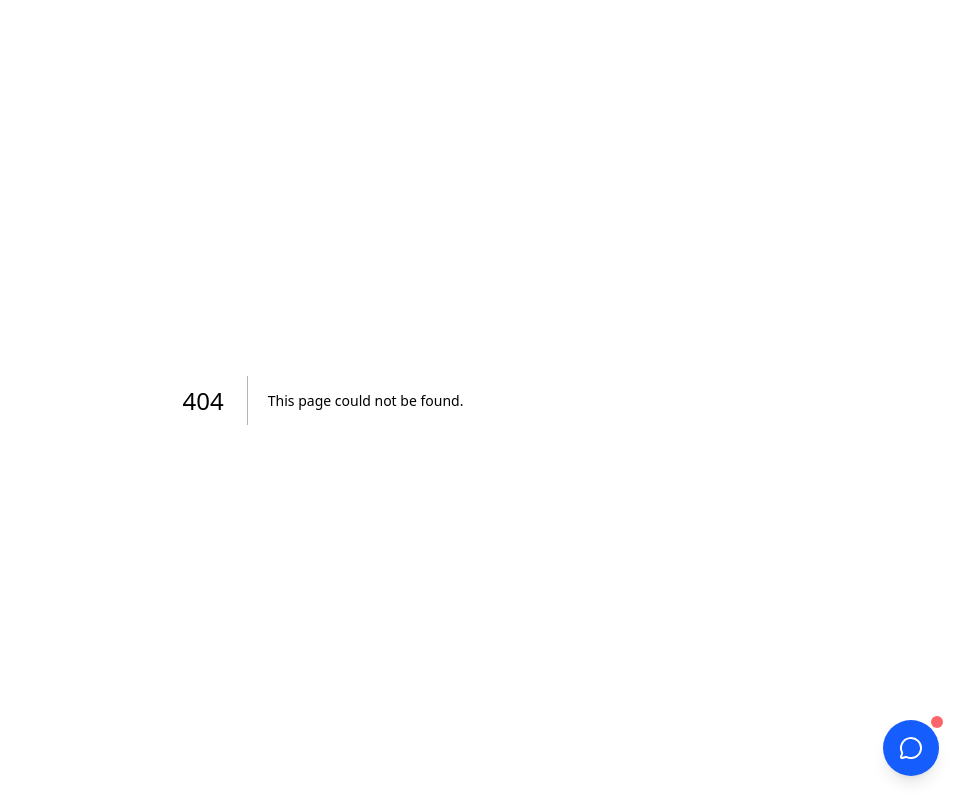
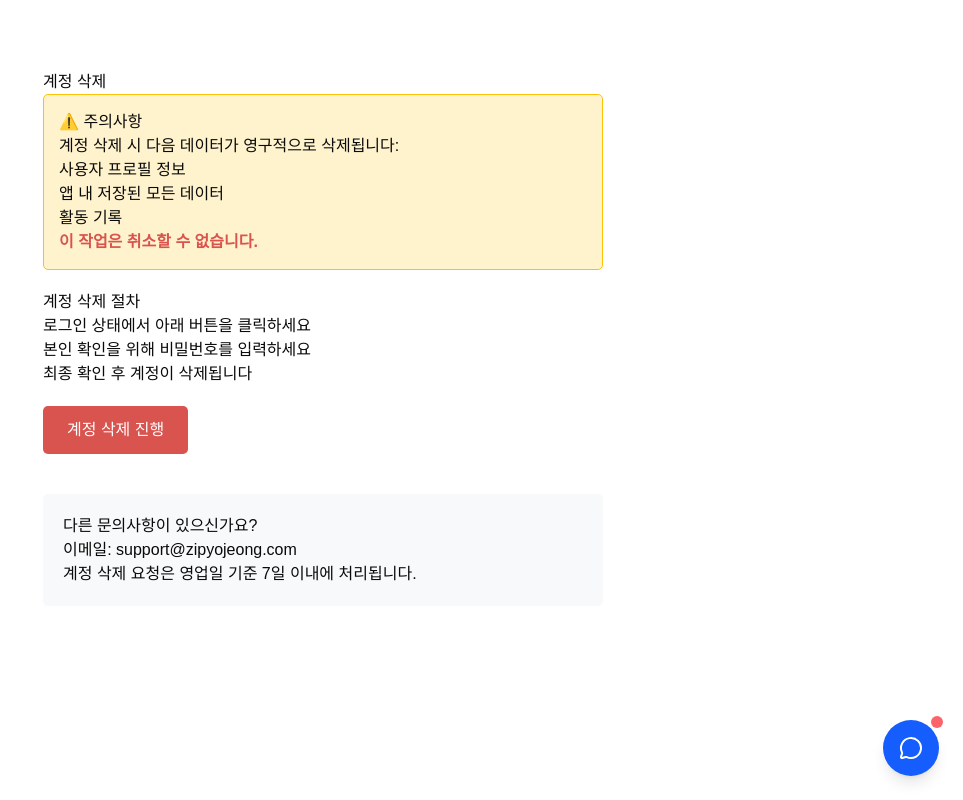
Before and after one commit to BlackDoggo99/zipyojeong-web, a Next.js app: page /account-deletion in a window 1280 px wide. Before the commit this address had no page. Shown: the whole page, without its empty margins (317-1280 px from the left). Built offline with nearby package versions, Linux system fonts and the light colour scheme.

Commit message:
Create page.tsx
계정 삭제 페이지 추가

```diff
--- /dev/null
+++ b/src/app/account-deletion/page.tsx
@@ -0,0 +1,208 @@
+'use client'; // App Router 사용 시
+
+import { useState } from 'react';
+import { getAuth, deleteUser, reauthenticateWithCredential, EmailAuthProvider } from 'firebase/auth';
+import { useRouter } from 'next/navigation'; // App Router
+// import { useRouter } from 'next/router'; // Pages Router
+
+export default function AccountDeletionPage() {
+  const [email, setEmail] = useState('');
+  const [password, setPassword] = useState('');
+  const [loading, setLoading] = useState(false);
+  const [error, setError] = useState('');
+  const [showConfirm, setShowConfirm] = useState(false);
+  const router = useRouter();
+  const auth = getAuth();
+
+  const handleDeleteRequest = async (e: React.FormEvent) => {
+    e.preventDefault();
+    setError('');
+    setLoading(true);
+
+    try {
+      const user = auth.currentUser;
+
+      if (!user) {
+        setError('로그인이 필요합니다.');
+        setLoading(false);
+        return;
+      }
+
+      // 재인증 (보안을 위해 필수)
+      const credential = EmailAuthProvider.credential(email, password);
+      await reauthenticateWithCredential(user, credential);
+
+      // 서버에 삭제 요청 (Firebase의 다른 데이터 삭제)
+      const response = await fetch('/api/delete-account', {
+        method: 'POST',
+        headers: {
+          'Content-Type': 'application/json',
+        },
+        body: JSON.stringify({ uid: user.uid }),
+      });
+
+      if (!response.ok) {
+        throw new Error('계정 데이터 삭제에 실패했습니다.');
+      }
+
+      // Firebase Auth 계정 삭제
+      await deleteUser(user);
+
+      alert('계정이 성공적으로 삭제되었습니다.');
+      router.push('/');
+    } catch (err: any) {
+      console.error('계정 삭제 오류:', err);
+
+      if (err.code === 'auth/wrong-password') {
+        setError('비밀번호가 올바르지 않습니다.');
+      } else if (err.code === 'auth/user-not-found') {
+        setError('사용자를 찾을 수 없습니다.');
+      } else if (err.code === 'auth/requires-recent-login') {
+        setError('보안을 위해 다시 로그인해주세요.');
+      } else {
+        setError('계정 삭제 중 오류가 발생했습니다: ' + err.message);
+      }
+    } finally {
+      setLoading(false);
+    }
+  };
+
+  return (
+    <div style={{ maxWidth: '600px', margin: '50px auto', padding: '20px', fontFamily: 'Arial, sans-serif' }}>
+      <h1>계정 삭제</h1>
+
+      <div style={{ backgroundColor: '#fff3cd', border: '1px solid #ffc107', borderRadius: '5px', padding: '15px', marginBottom: '20px' }}>
+        <h3>⚠️ 주의사항</h3>
+        <p>계정 삭제 시 다음 데이터가 영구적으로 삭제됩니다:</p>
+        <ul>
+          <li>사용자 프로필 정보</li>
+          <li>앱 내 저장된 모든 데이터</li>
+          <li>활동 기록</li>
+        </ul>
+        <p style={{ color: '#d9534f', fontWeight: 'bold' }}>이 작업은 취소할 수 없습니다.</p>
+      </div>
+
+      {!showConfirm ? (
+        <div>
+          <h2>계정 삭제 절차</h2>
+          <ol>
+            <li>로그인 상태에서 아래 버튼을 클릭하세요</li>
+            <li>본인 확인을 위해 비밀번호를 입력하세요</li>
+            <li>최종 확인 후 계정이 삭제됩니다</li>
+          </ol>
+
+          <button
+            onClick={() => setShowConfirm(true)}
+            style={{
+              backgroundColor: '#d9534f',
+              color: 'white',
+              padding: '12px 24px',
+              border: 'none',
+              borderRadius: '5px',
+              fontSize: '16px',
+              cursor: 'pointer',
+              marginTop: '20px'
+            }}
+          >
+            계정 삭제 진행
+          </button>
+
+          <div style={{ marginTop: '40px', padding: '20px', backgroundColor: '#f8f9fa', borderRadius: '5px' }}>
+            <h3>다른 문의사항이 있으신가요?</h3>
+            <p>이메일: <a href="mailto:support@zipyojeong.com">support@zipyojeong.com</a></p>
+            <p>계정 삭제 요청은 영업일 기준 7일 이내에 처리됩니다.</p>
+          </div>
+        </div>
+      ) : (
+        <div>
+          <h2>본인 확인</h2>
+          <p>계정 삭제를 위해 비밀번호를 입력해주세요.</p>
+
+          <form onSubmit={handleDeleteRequest}>
+            <div style={{ marginBottom: '15px' }}>
+              <label htmlFor="email" style={{ display: 'block', marginBottom: '5px' }}>이메일</label>
+              <input
+                type="email"
+                id="email"
+                value={email}
+                onChange={(e) => setEmail(e.target.value)}
+                required
+                style={{
+                  width: '100%',
+                  padding: '10px',
+                  borderRadius: '5px',
+                  border: '1px solid #ddd'
+                }}
+              />
+            </div>
+
+            <div style={{ marginBottom: '15px' }}>
+              <label htmlFor="password" style={{ display: 'block', marginBottom: '5px' }}>비밀번호</label>
+              <input
+                type="password"
+                id="password"
+                value={password}
+                onChange={(e) => setPassword(e.target.value)}
+                required
+                style={{
+                  width: '100%',
+                  padding: '10px',
+                  borderRadius: '5px',
+                  border: '1px solid #ddd'
+                }}
+              />
+            </div>
+
+            {error && (
+              <div style={{
+                backgroundColor: '#f8d7da',
+                color: '#721c24',
+                padding: '10px',
+                borderRadius: '5px',
+                marginBottom: '15px'
+              }}>
+                {error}
+              </div>
+            )}
+
+            <div style={{ display: 'flex', gap: '10px' }}>
+              <button
+                type="button"
+                onClick={() => setShowConfirm(false)}
+                style={{
+                  backgroundColor: '#6c757d',
+                  color: 'white',
+                  padding: '12px 24px',
+                  border: 'none',
+                  borderRadius: '5px',
+                  fontSize: '16px',
+                  cursor: 'pointer',
+                  flex: 1
+                }}
+              >
+                취소
+              </button>
+
+              <button
+                type="submit"
+                disabled={loading}
+                style={{
+                  backgroundColor: loading ? '#ccc' : '#d9534f',
+                  color: 'white',
+                  padding: '12px 24px',
+                  border: 'none',
+                  borderRadius: '5px',
+                  fontSize: '16px',
+                  cursor: loading ? 'not-allowed' : 'pointer',
+                  flex: 1
+                }}
+              >
+                {loading ? '처리 중...' : '계정 삭제'}
+              </button>
+            </div>
+          </form>
+        </div>
+      )}
+    </div>
+  );
+}
```
